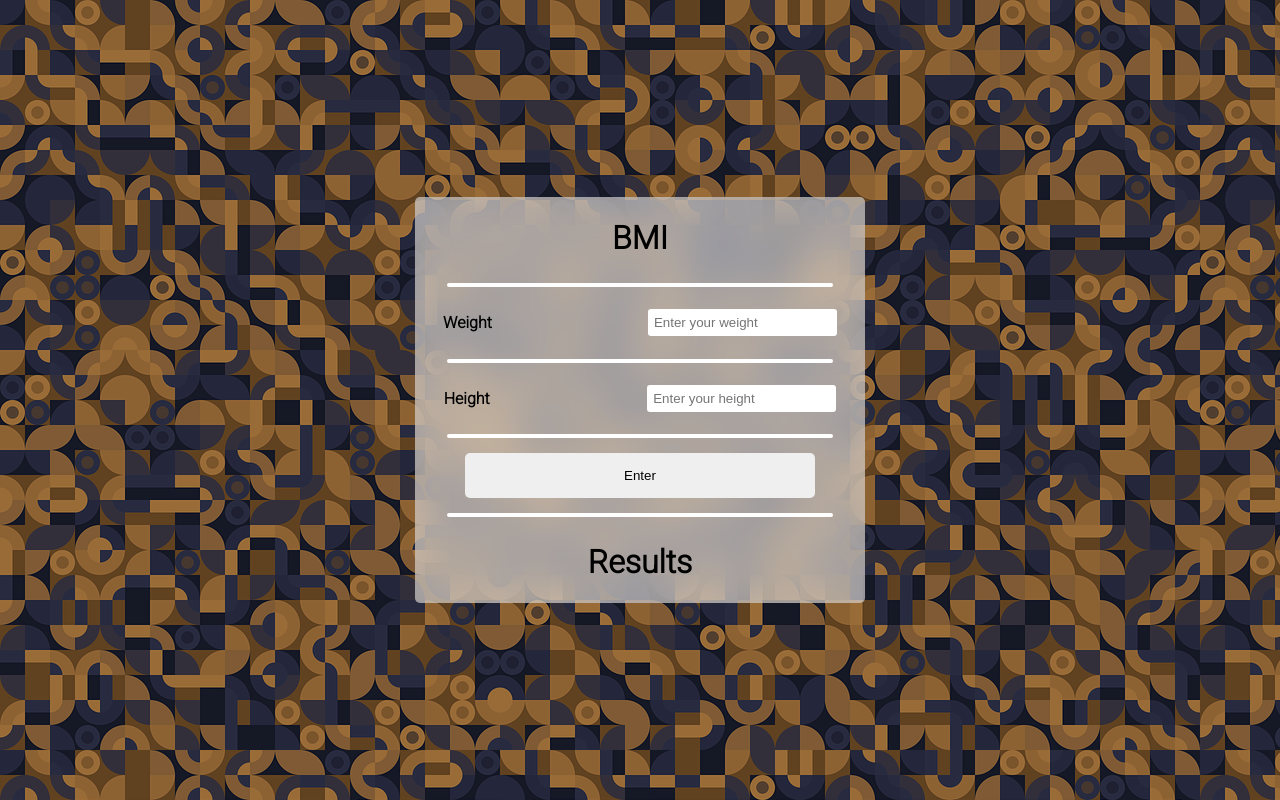
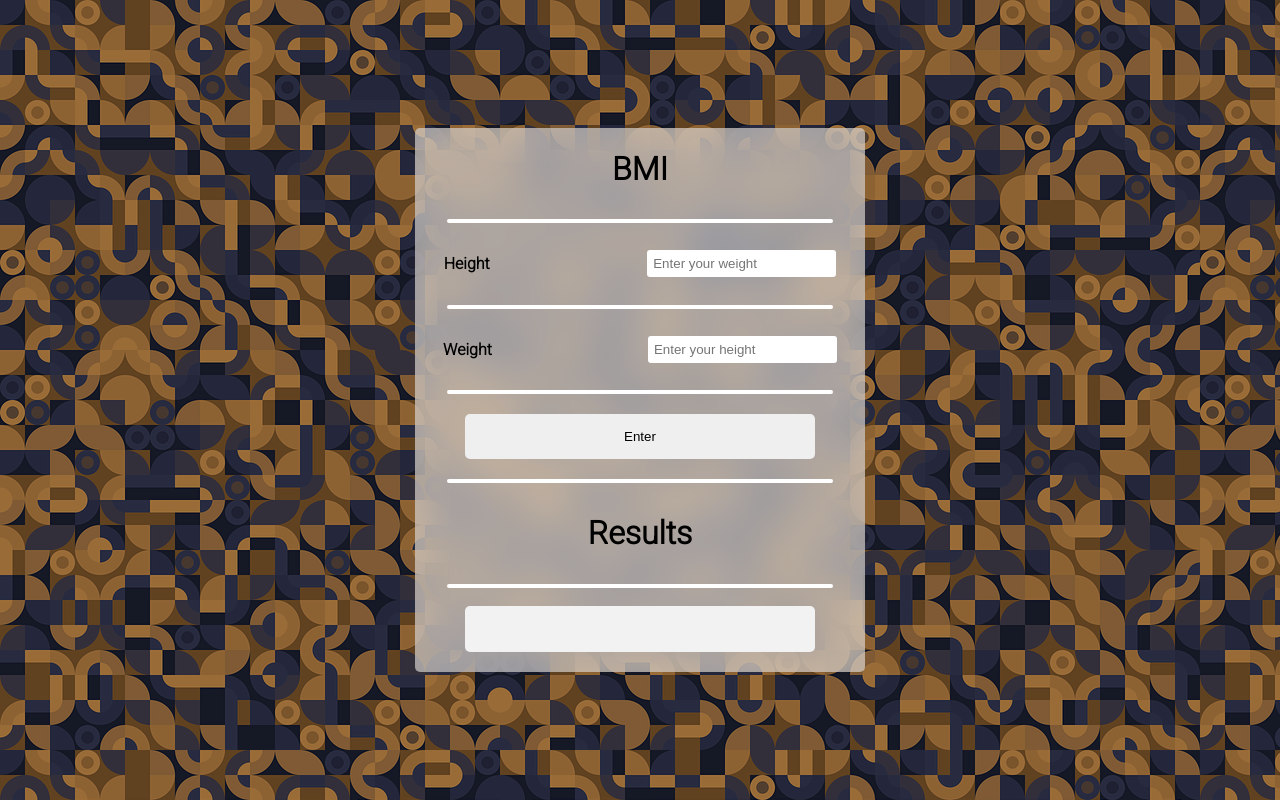
Before and after one commit to N-Pizll/BMI-Program, a plain HTML site: page index.html in a window 1280 px wide. Drawn offline with Linux system fonts and the light colour scheme.

Commit message:
form result
Add a form to show the result

```diff
--- a/index.html
+++ b/index.html
@@ -5,8 +5,8 @@
     <meta name="viewport" content="width=device-width, initial-scale=1.0" />
     <title>BMI project</title>
     <link rel="stylesheet" href="style.css" />
-    <link rel="preconnect" href="https://fonts.googleapis.com" />
-    <link rel="preconnect" href="https://fonts.gstatic.com" crossorigin />
+    <link rel="preconnect" href="https://fonts.googleapis.com/" />
+    <link rel="preconnect" href="https://fonts.gstatic.com/" crossorigin />
     <link
       href="https://fonts.googleapis.com/css2?family=Roboto:wght@300&display=swap"
       rel="stylesheet"
@@ -28,8 +28,8 @@
         </div>
         <!-- دیو= اینپودت وزن  -->
         <div class="inputContainer">
-          <h4>Weight</h4>
-          <input type="number" placeholder="Enter your weight " />
+          <h4>Height</h4>
+          <input id="Height" type="number" placeholder="Enter your weight " />
         </div>
         <!-- دیو خط سفید جدا کننده بین اینپوت ها -->
         <div class="straightLine">
@@ -37,8 +37,8 @@
         </div>
         <!-- دیو= اینپودت قد  -->
         <div class="inputContainer">
-          <h4>Height</h4>
-          <input type="number" placeholder="Enter your height " />
+          <h4>Weight</h4>
+          <input id="Weight" type="number" placeholder="Enter your height " />
         </div>
         <!-- دیو خط سفید جدا کننده بین اینپوت ها -->
         <div class="straightLine">
@@ -46,7 +46,7 @@
         </div>
         <!-- دیو= اینپوت enter -->
         <div id="bmiAnswerButton">
-          <button>Enter</button>
+          <button id="enterBtn">Enter</button>
         </div>
         <!-- دیو خط سفید جدا کننده بین اینپوت ها -->
         <div class="straightLine">
@@ -56,6 +56,12 @@
         <div id="bmiAnswer">
           <h1>Results</h1>
         </div>
+        <div class="straightLine">
+          <div></div>
+        </div>
+        <div id="fatherOfResults">
+          <div id="results"><p></p></div>
+        </div>
       </div>
     </div>
     <script src="script.js"></script>
--- a/style.css
+++ b/style.css
@@ -34,7 +34,7 @@ input::-webkit-inner-spin-button {
   display: flex;
   justify-content: center;
   align-items: center;
-  padding: 5px 0 5px 0;
+  padding: 10px 0 10px 0;
 }
 
 .inputContainer {
@@ -79,3 +79,30 @@ input::-webkit-inner-spin-button {
 #bmiAnswer {
   text-align: center;
 }
+
+#fatherOfResults {
+  display: flex;
+  justify-content: center;
+  align-items: center;
+}
+
+#results {
+  width: 350px;
+  max-width: 100%;
+  height: 100%;
+  border-radius: 5px;
+  margin-bottom: 10px;
+  background-color: rgb(242, 242, 242);
+  display: flex;
+  justify-content: center;
+  align-items: center;
+  margin-top: 8px;
+  margin-bottom: 20px;
+  overflow: hidden;
+  min-height: 46px;
+}
+
+#results p{
+  max-width: 90%;
+  word-wrap: break-word;
+}
```
